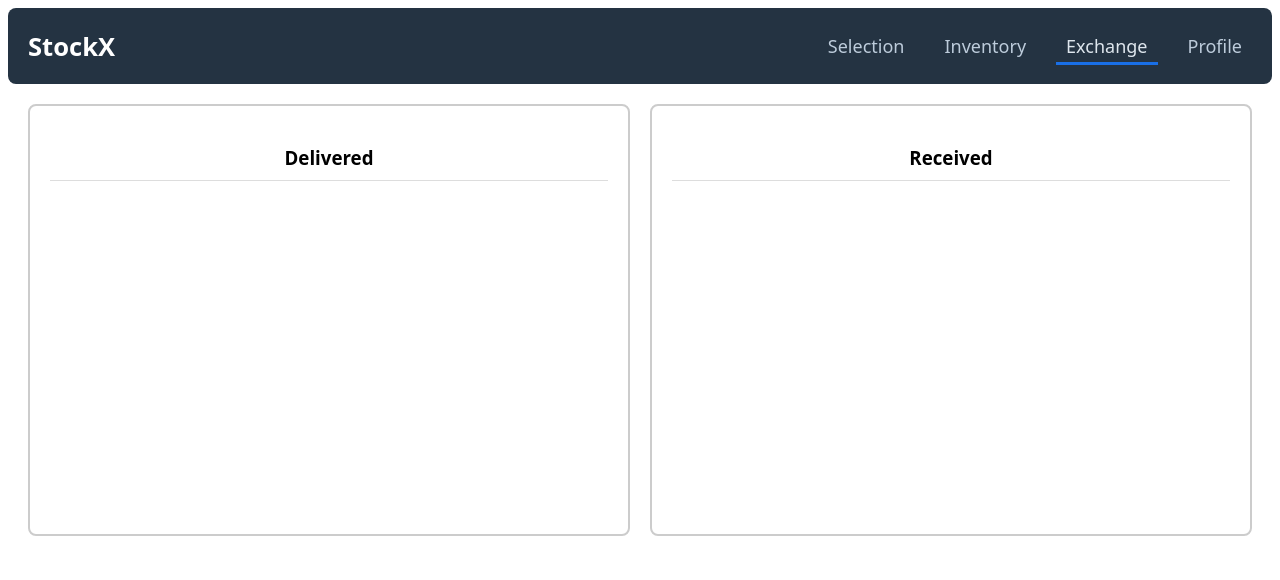
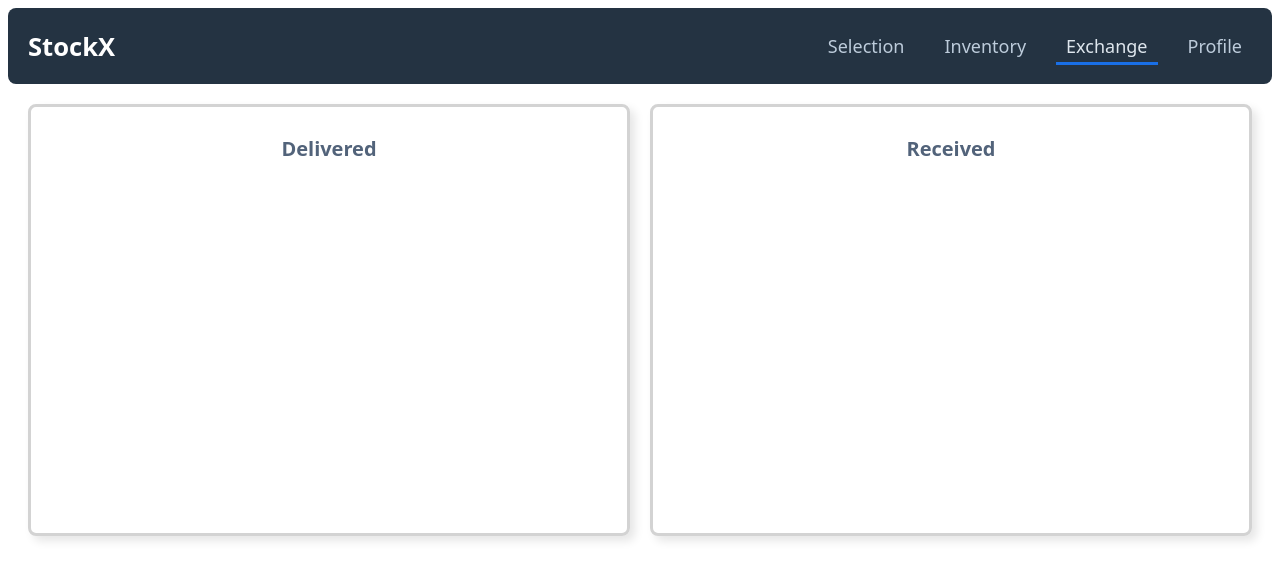
Before and after one commit to shahriar-sakib-khan/StockX-0, a React (Vite) app: page /exchange in a window 1280 px wide. Shown: the top 580 px of the page. Built offline with nearby package versions, Linux system fonts and the light colour scheme.

Commit message:
Add basic functionality to the exchange page

```diff
--- a/src/components/Exchange/Card.jsx
+++ b/src/components/Exchange/Card.jsx
@@ -1,16 +1,13 @@
-import styles from './Card.module.css';
+import styles from "./Card.module.css";
 
-function Card({ id, name, picture, price }) {
-
+function Card({ name, picture, price, onAdd }) {
   return (
-    <>
-      <div className={styles.card}>
-        <button className={styles.plusBtn}>+</button>
-        <img src={picture} alt={name} className={styles.image} />
-        <h3 className={styles.name}>{name}</h3>
-        <p className={styles.price}>Price: {price}</p>
-      </div>
-    </>
+    <div className={styles.card}>
+      <button className={styles.plusBtn} onClick={onAdd}>+</button>
+      <img src={picture} alt={name} className={styles.image} />
+      <h3 className={styles.name}>{name}</h3>
+      <p className={styles.price}>Price: {price}</p>
+    </div>
   );
 }
 
--- a/src/components/Exchange/Exchange.jsx
+++ b/src/components/Exchange/Exchange.jsx
@@ -39,7 +39,7 @@ const Exchange = () => {
           }`}
           onClick={() => handleSelectSection("delivered")}
         >
-          <h3>Delivered</h3>
+          <h3 className={styles.sectionTitles}>Delivered</h3>
           <div className={styles.itemList}>
             {Object.entries(deliveredItems).map(([item, count]) => (
               <div key={item} className={styles.itemRow}>
@@ -55,7 +55,7 @@ const Exchange = () => {
           }`}
           onClick={() => handleSelectSection("received")}
         >
-          <h3>Received</h3>
+          <h3 className={styles.sectionTitles}>Received</h3>
           <div className={styles.itemList}>
             {Object.entries(receivedItems).map(([item, count]) => (
               <div key={item} className={styles.itemRow}>
--- a/src/components/Exchange/Exchange.module.css
+++ b/src/components/Exchange/Exchange.module.css
@@ -13,37 +13,69 @@
 }
 
 .section {
+  /* background-color: antiquewhite; */
   flex: 1;
   padding: 20px;
-  border: 2px solid #ccc;
+  border: 3px solid lightgray;
   border-radius: 8px;
   display: flex;
   flex-direction: column;
   justify-content: flex-start;
   min-height: 54vh;
   cursor: pointer;
+  box-shadow: 5px 5px 10px hsl(0, 0%, 90%);
+  position: relative;
 }
 
-.section:hover {
-  background-color: #f9f9f9;
+.section:not(.active):hover .sectionTitles {
+  /* color: hsl(122, 40%, 35%); */
+  /* border: 2px solid hsl(122, 40%, 50%); */
 }
 
-.section:active {
-  background-color: hsl(0, 0%, 88%);
+.active {
+  border: 3px solid hsl(122, 40%, 45%);
+  box-shadow: 5px 5px 10px hsl(0, 0%, 90%);
+  /* box-shadow: inset 0 0 0 2px hsl(122, 40%, 50%); */
 }
 
-h3 {
-  margin-bottom: 10px;
+.sectionTitles {
+  color: hsl(215, 20%, 40%);
+  font-size: 1.25rem;
+  margin-top: 0;
+  margin-bottom: 20px;
+  padding: 8px 0;
+  border-radius: 4px;
+  /* background-color: #ff3c78; */
+  /* box-shadow: 5px 5px 10px hsl(0, 0%, 90%); */
 }
+
+
+/* Title underline hover animation */
+/* .sectionTitles::after {
+  content: "";
+  position: absolute;
+  background-color: #ff3c78;
+  height: 4px;
+  width: 0%;
+  left: 50%;
+  top: 60px;
+  transition: 0.3s ease;
+}
+
+.sectionTitles:hover::after {
+  left: 5%;
+  width: 90%;
+} */
 
 .itemList {
   flex: 1;
   overflow-y: auto;
   padding: 10px;
-  border-top: 1px solid #ddd;
 }
 
 .itemRow {
+  color: hsl(215, 20%, 40%);
+  /* font-weight: bold; */
   padding: 8px;
   border-bottom: 1px solid #ddd;
 }
--- a/src/components/Selection/Selection.module.css
+++ b/src/components/Selection/Selection.module.css
@@ -25,11 +25,13 @@
 }
 
 .title {
+  color: hsl(215, 20%, 40%);
   font-size: 1.5rem;
   font-weight: bold;
 }
 
 .counter {
+  color: hsl(215, 20%, 40%);
   font-size: 1rem;
   font-weight: bold;
 }
@@ -42,8 +44,8 @@
   background-color: hsl(210, 80%, 35%);
   color: white;
   font-size: 1rem;
-  font-weight: bold;
-  padding: 5px 10px;
+  /* font-weight: bold; */
+  padding: 5px 10px 27px;
   cursor: pointer;
   transition: background-color 0.2s ease-in-out;
 }
```
